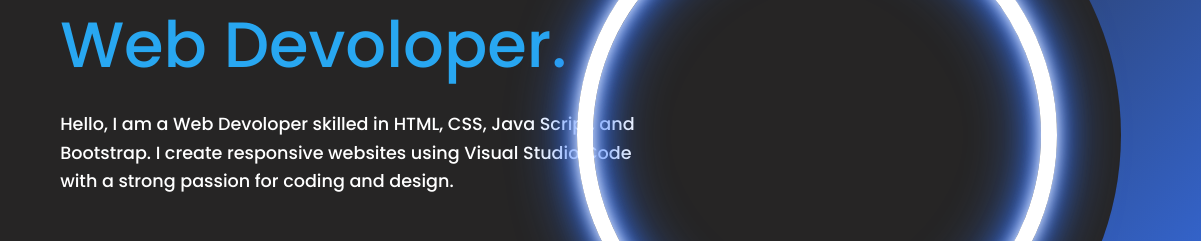
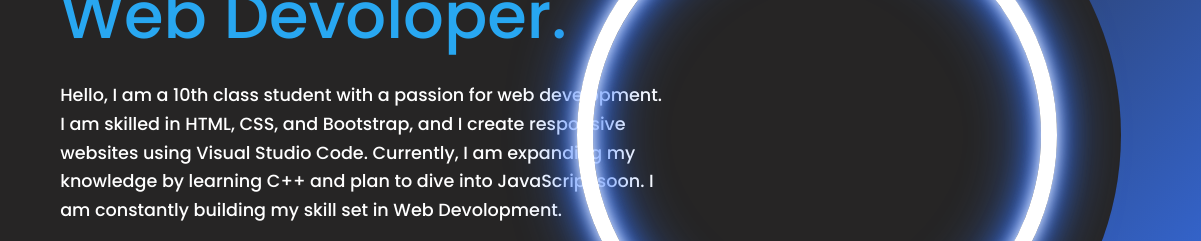
Before and after one commit to Abdul-Samad-Feroz/Demo-Portfolio-Website, a plain HTML site: page index.html in a window 1280 px wide. Shown: the part 265-506 px from the top of the page, 79-1280 px from the left. Drawn offline with Linux system fonts and the light colour scheme.

Commit message:
Re-Building Portfolio

```diff
--- a/index.html
+++ b/index.html
@@ -35,9 +35,11 @@
           <p class="intro">Hi! I Am <span>Abdul Samad</span></p>
           <h1>Web Devoloper.</h1>
           <p class="detail">
-            Hello, I am a Web Devoloper skilled in HTML, CSS, Java Script, and
-            Bootstrap. I create responsive websites using Visual Studio Code
-            with a strong passion for coding and design.
+            Hello, I am a 10th class student with a passion for web development.
+            I am skilled in HTML, CSS, and Bootstrap, and I create responsive
+            websites using Visual Studio Code. Currently, I am expanding my
+            knowledge by learning C++ and plan to dive into JavaScript soon. I
+            am constantly building my skill set in Web Devolopment.
           </p>
           <div class="btn-container">
             <button>Hire Me</button>
```
